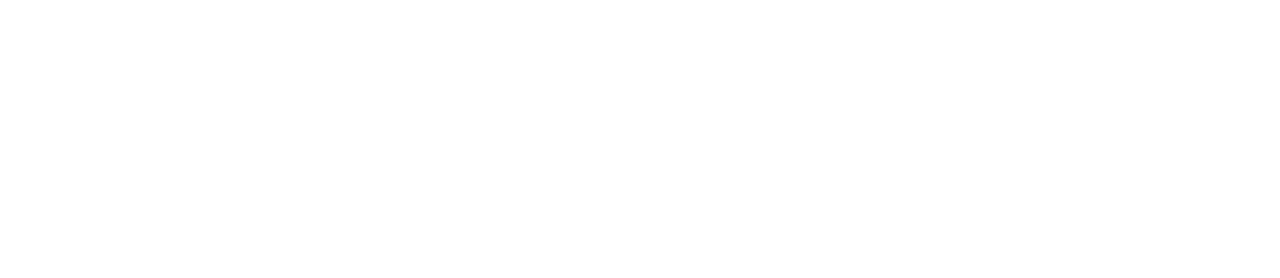
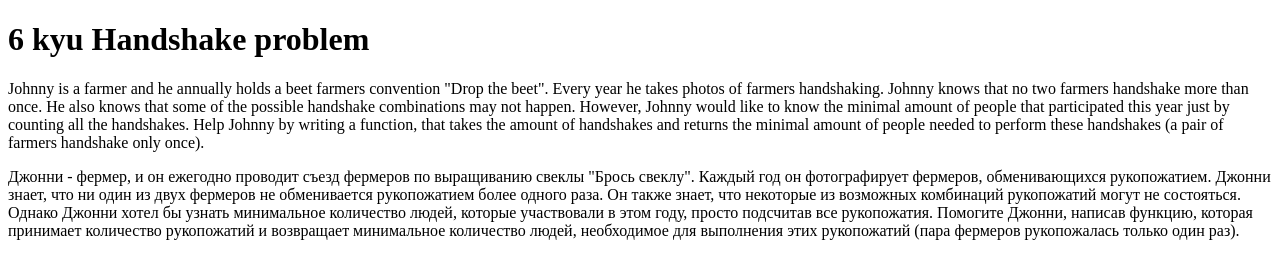
Before and after one commit to StanislavMelnik1991/Codewars, a plain HTML site: page Index.html in a window 1280 px wide. Drawn offline with Linux system fonts and the light colour scheme.

Commit message:
feat: create 6_kyu_Handshake_problem

```diff
--- a/Index.html
+++ b/Index.html
@@ -7,7 +7,21 @@
     <title>CodeWars tmp</title>
 </head>
 <body>
+    <h1>6 kyu Handshake problem</h1>
+    <p>Johnny is a farmer and he annually holds a beet farmers convention "Drop the beet".
 
-</body>
+        Every year he takes photos of farmers handshaking. Johnny knows that no two farmers handshake more than once. He also knows that some of the possible handshake combinations may not happen.
+
+        However, Johnny would like to know the minimal amount of people that participated this year just by counting all the handshakes.
+
+        Help Johnny by writing a function, that takes the amount of handshakes and returns the minimal amount of people needed to perform these handshakes (a pair of farmers handshake only once).</p>
+<p>Джонни - фермер, и он ежегодно проводит съезд фермеров по выращиванию свеклы "Брось свеклу".
+
+    Каждый год он фотографирует фермеров, обменивающихся рукопожатием. Джонни знает, что ни один из двух фермеров не обменивается рукопожатием более одного раза. Он также знает, что некоторые из возможных комбинаций рукопожатий могут не состояться.
+
+    Однако Джонни хотел бы узнать минимальное количество людей, которые участвовали в этом году, просто подсчитав все рукопожатия.
+
+    Помогите Джонни, написав функцию, которая принимает количество рукопожатий и возвращает минимальное количество людей, необходимое для выполнения этих рукопожатий (пара фермеров рукопожалась только один раз).</p>
+    </body>
 <script src="scrypt.js"></script>
 </html>
--- a/scrypt.js
+++ b/scrypt.js
@@ -0,0 +1,6 @@
+function getParticipants(handshakes){
+
+
+  // ...
+}
+console.log(getParticipants(22))
```
